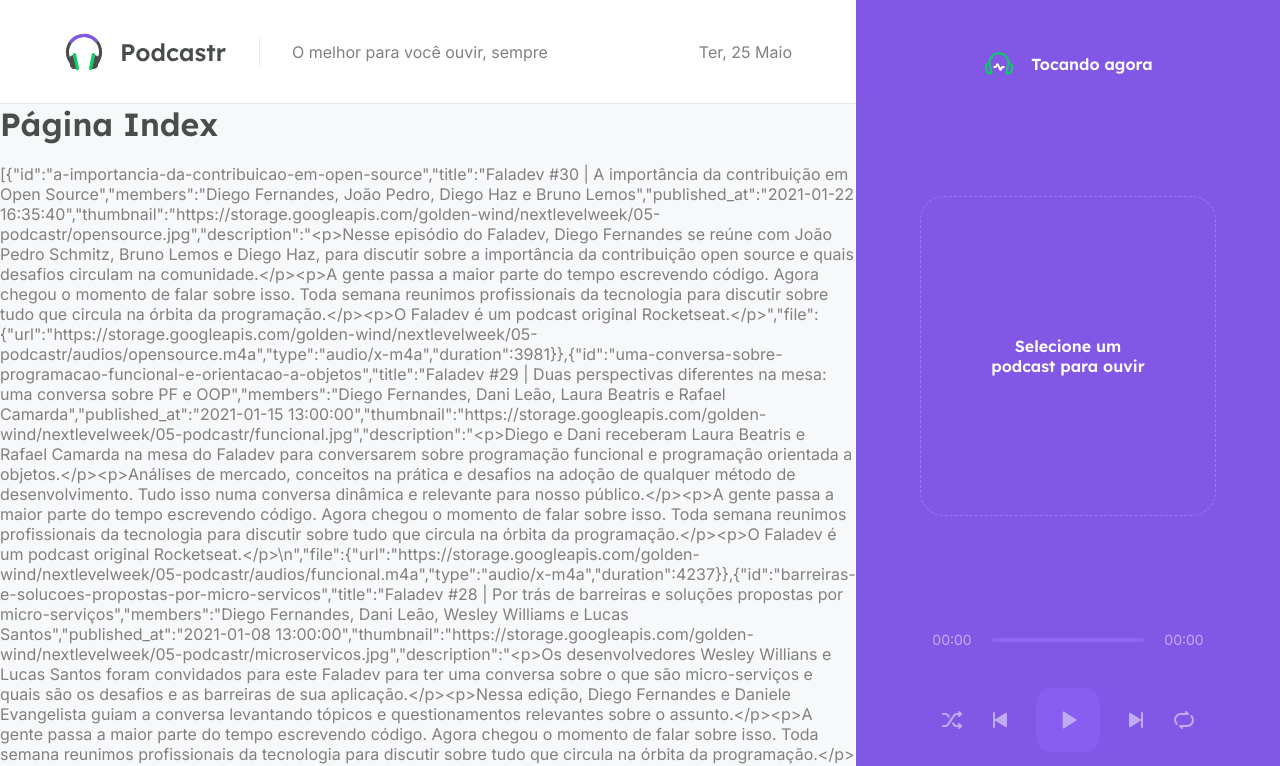
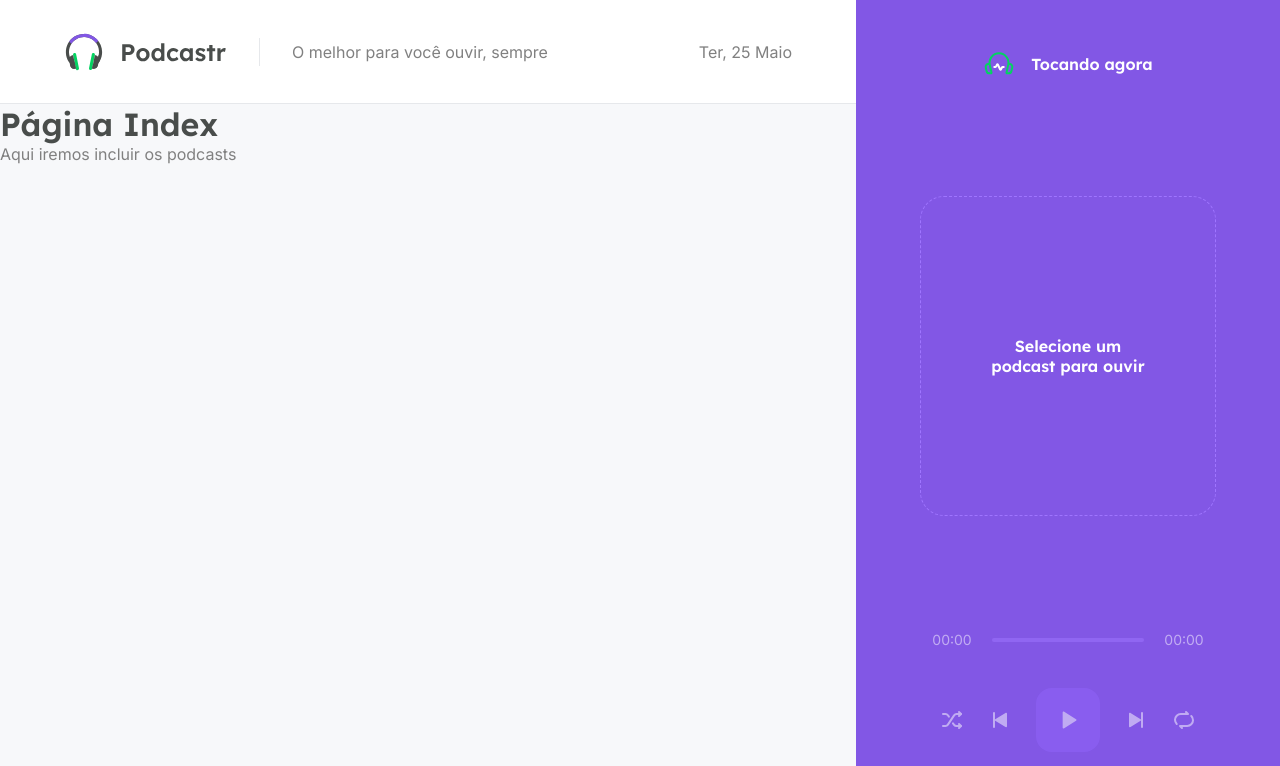
Before and after one commit to JuniorUbarana/podcastr, a Next.js app: page / in a window 1280 px wide. Shown: the top 766 px of the page. Built offline with nearby package versions, Linux system fonts and the light colour scheme.

Commit message:
restarting the build

```diff
--- a/src/pages/index.tsx
+++ b/src/pages/index.tsx
@@ -1,23 +1,11 @@
 import episodes from "./api/episodes";
 
-export default function Home(props) {
+export default function Home() {
   return (
     <>
       <h1>Página Index</h1>
-      <p>&nbsp;</p>
-      <p>{JSON.stringify(props.episodes)}</p>
+      <p>Aqui iremos incluir os podcasts</p>
+      <p></p>
     </>
   );
 }
-
-export async function getServerSideProps() {
-  const response = await fetch("http://localhost:3000/api/episodes");
-  const data = await response.json();
-
-  return {
-    props: {
-      episodes: data,
-    },
-    revalidate: 60 * 60 * 8,
-  };
-}
```
